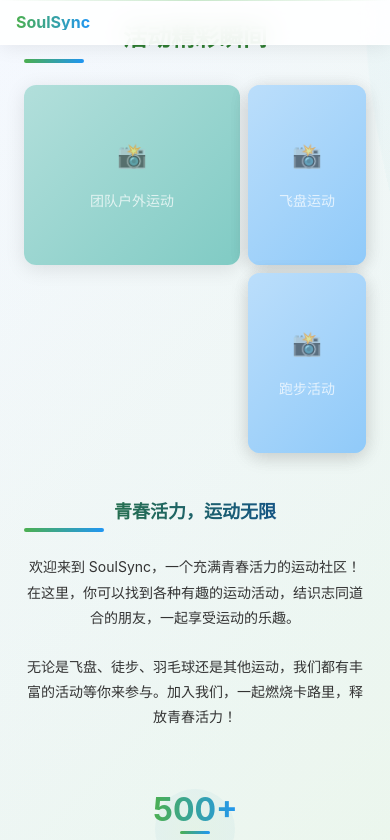
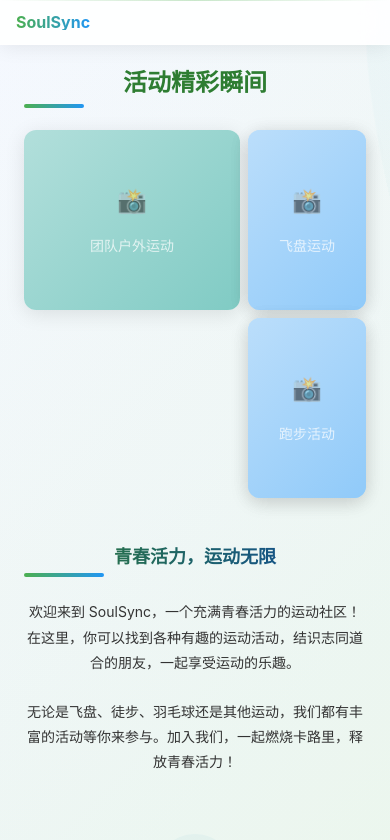
Before and after one commit to ShuaiFu29/soulSync, a React (Vite) app: page / in a window 390 px wide. Shown: the top 840 px of the page. Built offline with nearby package versions, Linux system fonts and the light colour scheme.

Commit message:
style(layout): 调整页面布局以适应新导航栏高度
- 将导航栏高度从 90px 调整为 60px
- 为固定导航栏留出空间，添加 margin-top 属性
- 更新全屏内容布局和滚动指示器位置
- 调整移动端导航栏高度和页面布局

```diff
--- a/src/components/layout/PageLayout/PageLayout.css
+++ b/src/components/layout/PageLayout/PageLayout.css
@@ -11,7 +11,8 @@
 .page-main {
   position: relative;
   z-index: var(--z-content);
-  min-height: calc(100vh - 90px); /* 减去导航栏高度 */
+  min-height: calc(100vh - 60px); /* 减去导航栏高度 */
+  margin-top: 60px; /* 为固定导航栏留出空间 */
   animation: pageEnter 0.6s ease-out;
 }
 
@@ -66,7 +67,7 @@
 
 /* 全屏内容布局 */
 .page-main.fullscreen {
-  height: calc(100vh - 90px);
+  height: calc(100vh - 60px);
   display: flex;
   flex-direction: column;
 }
@@ -76,7 +77,7 @@
   display: flex;
   align-items: center;
   justify-content: center;
-  min-height: calc(100vh - 90px);
+  min-height: calc(100vh - 60px);
 }
 
 /* 网格布局 */
@@ -163,7 +164,7 @@
   display: flex;
   align-items: center;
   justify-content: center;
-  min-height: calc(100vh - 90px);
+  min-height: calc(100vh - 60px);
 }
 
 .page-layout.error .page-main::before {
@@ -176,7 +177,7 @@
 .page-layout.show-scroll-indicator::before {
   content: '';
   position: fixed;
-  top: 90px;
+  top: 60px;
   left: 0;
   height: 3px;
   background: var(--gradient-primary);
@@ -210,7 +211,8 @@
 
 @media (max-width: 768px) {
   .page-main {
-    min-height: calc(100vh - 70px); /* 移动端导航栏高度调整 */
+    min-height: calc(100vh - 50px); /* 移动端导航栏高度调整 */
+    margin-top: 50px;
   }
 
   .page-main.has-padding {
@@ -233,15 +235,19 @@
   }
 
   .page-main.fullscreen {
-    height: calc(100vh - 70px);
+    height: calc(100vh - 50px);
   }
 
   .page-main.centered {
-    min-height: calc(100vh - 70px);
+    min-height: calc(100vh - 50px);
   }
 }
 
 @media (max-width: 480px) {
+  .page-main {
+    margin-top: 45px;
+  }
+
   .page-main.has-padding {
     padding: var(--spacing-md);
   }
```
